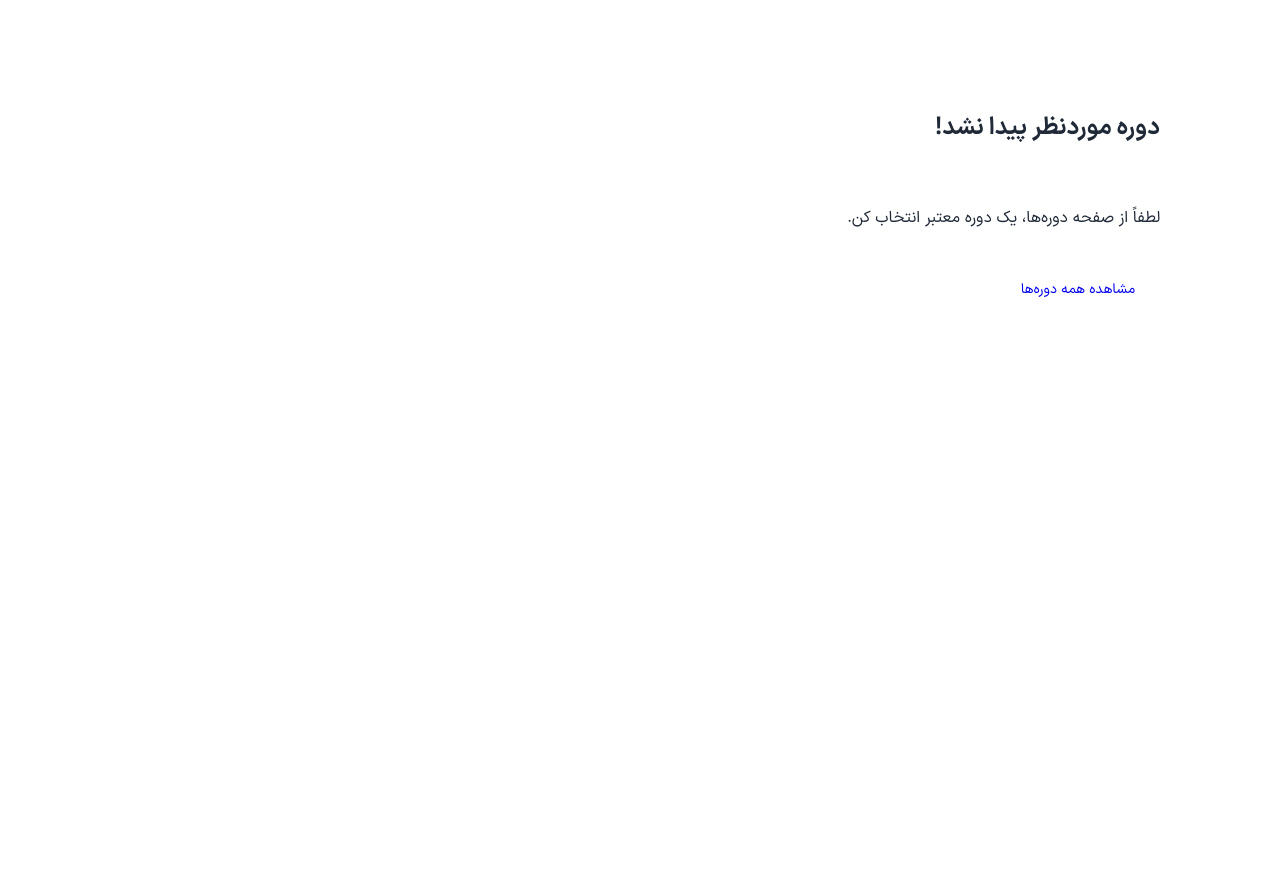
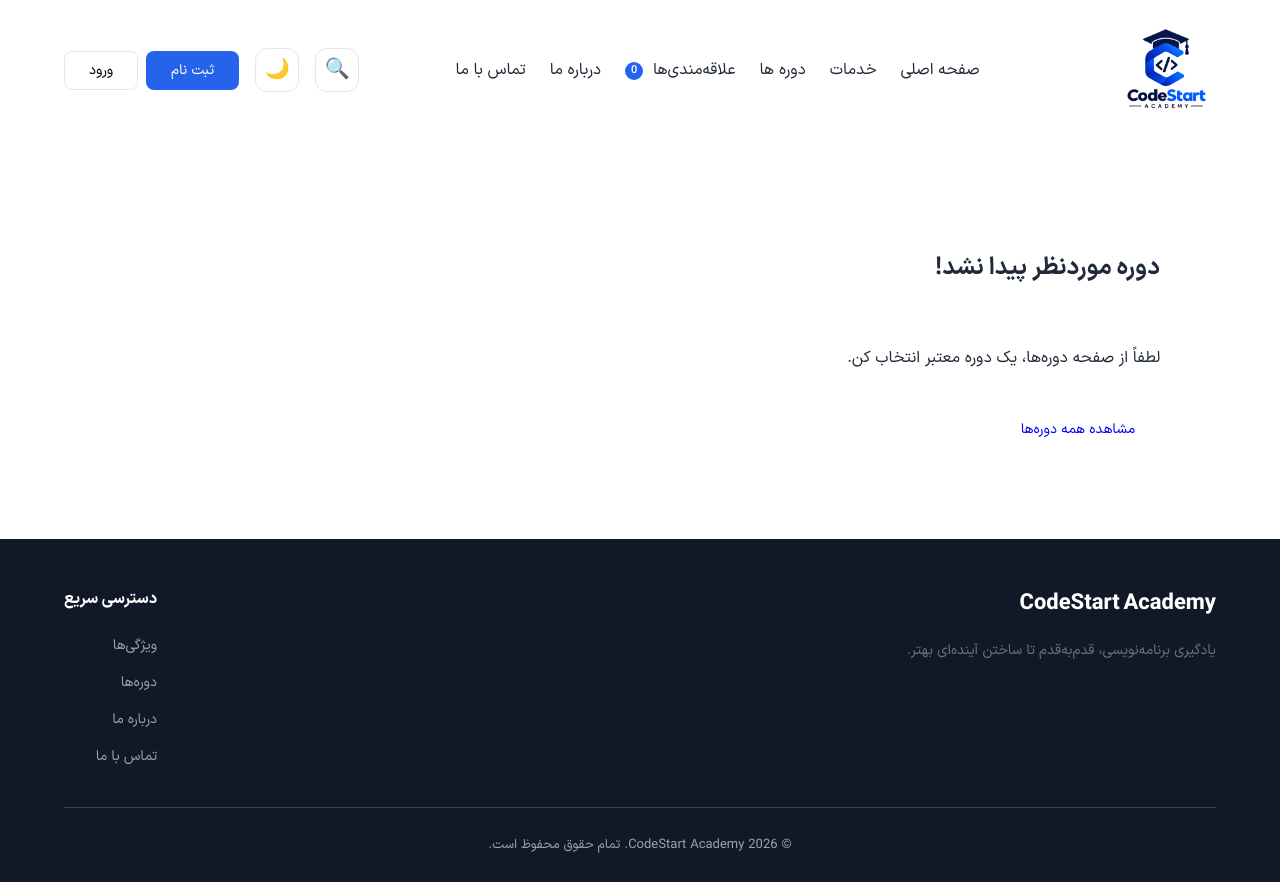
Before and after one commit to saman-1/codestart-academy, a plain HTML site: page course-details.html in a window 1280 px wide. Before the commit the page ends 800 px from the top, so only its background shows below. Drawn offline with Linux system fonts and the light colour scheme.

Commit message:
Complete course details page layout with shared header and footer

```diff
--- a/course-details.html
+++ b/course-details.html
@@ -18,8 +18,136 @@
 
 <body>
 
-    <header>
-        <!-- Navbar -->
+    <!-- Header Section -->
+    <header id="home">
+
+        <!-- Navbar Section -->
+        <nav class="navbar">
+
+            <!-- Mobile Menu Toggle -->
+            <button
+                class="menu-toggle"
+                id="menu-toggle"
+                type="button"
+                aria-label="باز کردن منو"
+                aria-expanded="false"
+                aria-controls="navbar-list"
+            >
+                <span></span>
+                <span></span>
+                <span></span>
+            </button>
+
+            <!-- Logo Section -->
+            <div class="logo">
+                <img src="./images/logo-light.png" alt="لوگوی وبسایت آموزشی کد استارت آکادمی" class="logo-image" id="site-logo">
+            </div>
+
+            <!-- Menu List -->
+            <ul class="navbar-list" id="navbar-list">
+                <li class="list-item navbar-item home-item">
+                    <a href="./index.html#home" class="link-item">
+                        صفحه اصلی
+                    </a>
+                </li>
+                <li class="list-item navbar-item features-item">
+                    <a href="./index.html#features" class="link-item">
+                        خدمات
+                    </a>
+                </li>
+                <li class="list-item navbar-item courses-item">
+                    <a href="./all_courses.html" class="link-item">
+                        دوره ها
+                    </a>
+                </li>
+                <li class="list-item navbar-item favorites-item">
+                    <a href="./favorites.html" class="link-item">
+                        علاقه‌مندی‌ها
+                        <span id="favorite-count">0</span>
+                    </a>
+                </li>
+                <li class="list-item navbar-item about-us-item">
+                    <a href="./index.html#about-us" class="link-item">
+                        درباره ما
+                    </a>
+                </li>
+                <li class="list-item navbar-item contact-us-item">
+                    <a href="./index.html#contact-us" class="link-item">
+                        تماس با ما
+                    </a>
+                </li>
+
+                <!-- Mobile Auth Buttons -->
+                <li class="navbar-item mobile-auth">
+                    <div class="signin-signup">
+                        <button
+                            class="btn signup-btn"
+                            id="mobile-signup-btn"
+                            type="button"
+                        >
+                            ثبت نام
+                        </button>
+
+                        <button
+                            class="btn signin-btn"
+                            id="mobile-signin-btn"
+                            type="button"
+                        >
+                            ورود
+                        </button>
+                    </div>
+                </li>
+            </ul>
+
+            <!-- Desktop Actions -->
+            <div class="desktop-actions">
+
+                <!-- Search Toggle Button -->
+                <button
+                    type="button"
+                    class="theme-toggle search-toggle"
+                    id="search-toggle"
+                    aria-label="باز کردن جست‌وجو"
+                    aria-expanded="false"
+                >
+                    🔍
+                </button>
+
+                <!-- Theme Toggle Button -->
+                <button
+                    class="theme-toggle"
+                    id="theme-toggle"
+                    type="button"
+                    aria-label="فعال‌کردن حالت تاریک"
+                    title="تغییر تم"
+                >
+                    <span id="theme-icon" aria-hidden="true">🌙</span>
+                </button>
+
+                <!-- Desktop Auth Buttons -->
+                <div class="signin-signup desktop-auth">
+
+                    <button
+                        class="btn signup-btn"
+                        id="desktop-signup-btn"
+                        type="button"
+                    >
+                        ثبت نام
+                    </button>
+
+                    <button
+                        class="btn signin-btn"
+                        id="desktop-signin-btn"
+                        type="button"
+                    >
+                        ورود
+                    </button>
+                </div>
+
+            </div>
+
+        </nav>
+
     </header>
 
     <main id="course-details">
@@ -28,8 +156,28 @@
 
     </main>
 
-    <footer>
-        <!-- Footer -->
+    <!-- Footer Section -->
+    <footer class="footer">
+        <div class="footer-main">
+            <div class="footer-brand">
+                <a href="#" class="footer-logo">CodeStart Academy</a>
+                <p class="footer-description">
+                    یادگیری برنامه‌نویسی، قدم‌به‌قدم تا ساختن آینده‌ای بهتر.
+                </p>
+            </div>
+
+            <div class="footer-links">
+                <h3 class="footer-heading">دسترسی سریع</h3>
+                <a href="./index.html#features">ویژگی‌ها</a>
+                <a href="./all_courses.html">دوره‌ها</a>
+                <a href="./index.html#about-us">درباره ما</a>
+                <a href="./index.html#contact-us">تماس با ما</a>
+            </div>
+        </div>
+
+        <div class="footer-bottom">
+            <p>© 2026 CodeStart Academy. تمام حقوق محفوظ است.</p>
+        </div>
     </footer>
 
     <script src="./js/script.js"></script>
```
Also changed, not shown: index.html (+4 -4 lines).
